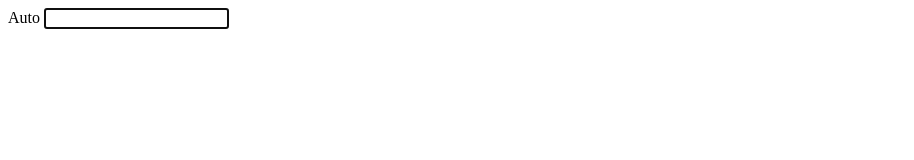
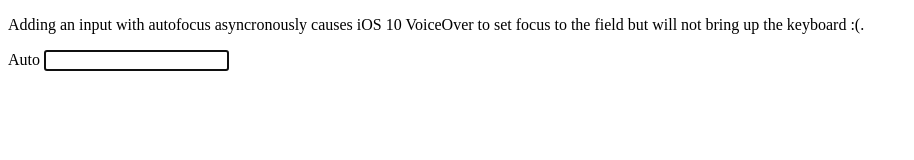
Before and after one commit to jpdevries/ios-autofocus, a plain HTML site: page timeout.html in a window 1280 px wide. Shown: the whole page, without its empty margins (0-914 px from the left). Drawn offline with Linux system fonts and the light colour scheme.

Commit message:
fixing wrapper

```diff
--- a/timeout.html
+++ b/timeout.html
@@ -8,12 +8,11 @@
   <p>
     Adding an input with autofocus asyncronously causes iOS 10 VoiceOver to set focus to the field but will not bring up the keyboard :(.
   </p>
-  <div>
-    <script>
-      setTimeout(function(){
-        document.write('<label for="auto">Auto </label><input type="text" id="auto" name="auto" autofocus>');
-      }, 2000);
-    </script>
-  </div>
+  <div id="wrapper"></div>
+  <script>
+    setTimeout(function(){
+      document.getElementById('wrapper').innerHTML = ('<label for="auto">Auto </label><input type="text" id="auto" name="auto" autofocus>');
+    }, 2000);
+  </script>
 </body>
 </html>
```
